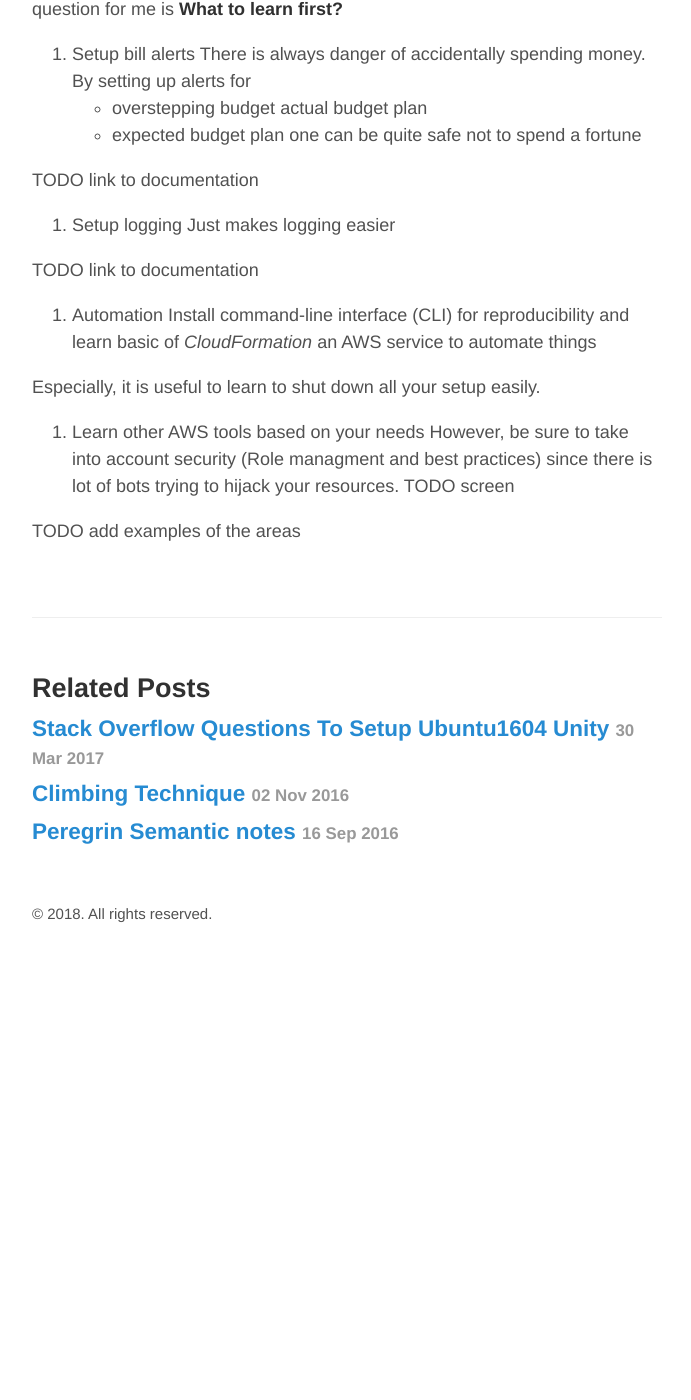
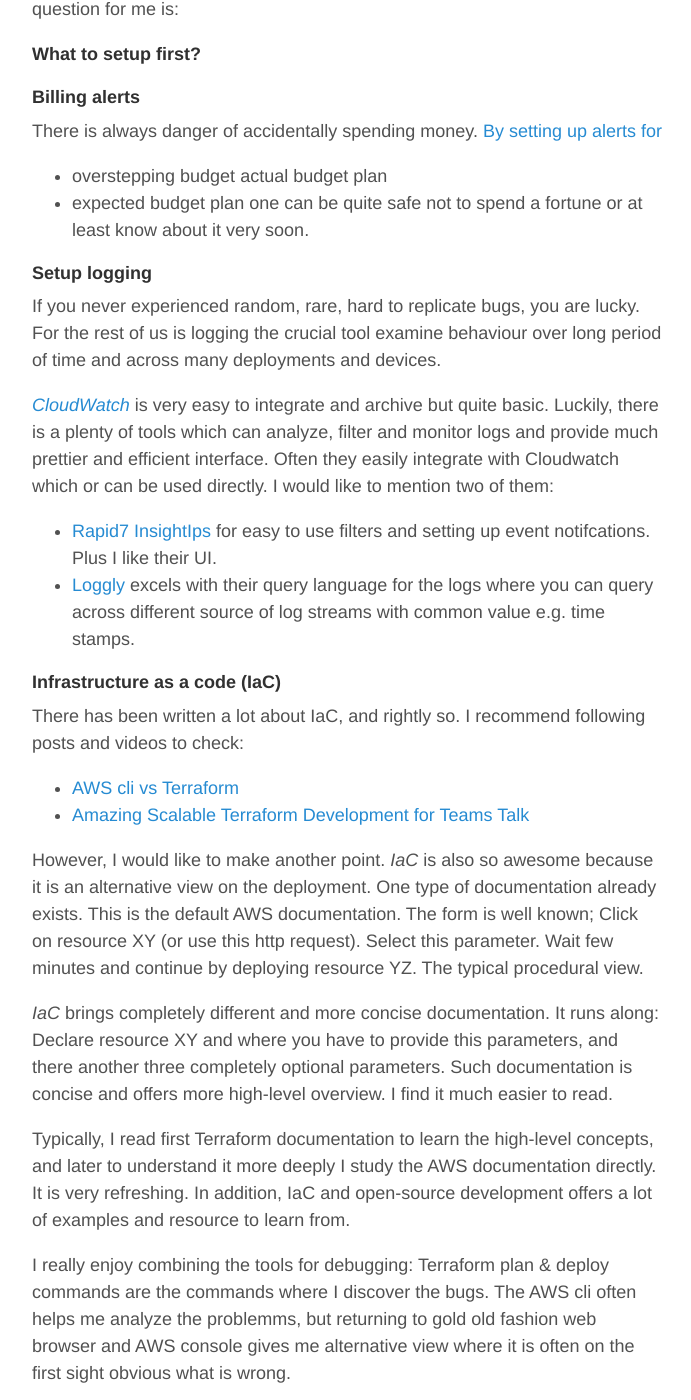
Before and after one commit to oplatek/oplatek.github.io, a Jekyll site: the page built from _posts/2017-05-04-notes-on-aws.md, in a window 1280 px wide and 1400 px high, scrolled down 313 px. Shown: the whole window, without its empty margins (293-984 px from the left). Built offline with Jekyll 4.4.1, drawn with Linux system fonts in a browser that asks for light colours; before the commit the page ends 1276 px from its top, so only the background shows below that; some of the changed text lies outside the part shown.

Commit message:
notes on tf

```diff
--- a/_posts/2017-05-04-notes-on-aws.md
+++ b/_posts/2017-05-04-notes-on-aws.md
@@ -7,29 +7,55 @@
 
 ### What to learn first?
 AWS is useful, well documented but overwhelming.
-The most important question for me is **What to learn first?**
+The most important question for me is:
 
-1. Setup bill alerts
+**What to setup first?**
+
+#### Billing alerts
  There is always danger of accidentally spending money.
- By setting up alerts for
+ [By setting up alerts for](https://docs.aws.amazon.com/AmazonCloudWatch/latest/monitoring/monitor_estimated_charges_with_cloudwatch.html#turning_on_billing_metrics)
   - overstepping budget actual budget plan
   - expected budget plan
- one can be quite safe not to spend a fortune
+ one can be quite safe not to spend a fortune or at least know about it very soon.
 
- TODO link to documentation
+#### Setup logging
+If you never experienced random, rare, hard to replicate bugs, you are lucky. For the rest of us is logging the crucial tool examine behaviour over long period of time and across many deployments and devices.
 
-2. Setup logging
- Just makes logging easier
+[*CloudWatch*](https://docs.aws.amazon.com/AmazonCloudWatch/latest/monitoring/WhatIsCloudWatch.html) is very easy to integrate and archive but quite basic.
+Luckily, there is a plenty of tools which can analyze, filter and monitor logs and provide much prettier and efficient interface.
+Often they easily integrate with Cloudwatch which or can be used directly.
+I would like to mention two of them:
+- [Rapid7 InsightIps](https://www.rapid7.com/products/insight-platform/) for easy to use filters and setting up event notifcations. Plus I like their UI.
+- [Loggly](https://www.loggly.com/) excels with their query language for the logs where you can query across different source of log streams with common value e.g. time stamps.
 
- TODO link to documentation
+#### Infrastructure as a code (IaC)
+There has been written a lot about IaC, and rightly so.
+I recommend following posts and videos to check:
+ - [AWS cli vs Terraform](https://www.stratoscale.com/blog/datacenter/choosing-the-right-provisioning-tool-terraform-vs-aws-cloudformation/)
+ - [Amazing Scalable Terraform Development for Teams Talk](https://www.youtube.com/watch?v=wgzgVm7Sqlk&t=3s)
 
-3. Automation
-Install command-line interface (CLI) for reproducibility and learn basic of *CloudFormation* an AWS service to automate things
+However, I would like to make another point.
+*IaC* is also so awesome because it is an alternative view on the deployment.
+One type of documentation already exists. This is the default AWS documentation.
+The form is well known; Click on resource XY (or use this http request). Select this parameter. Wait few minutes and continue by deploying resource YZ.
+The typical procedural view.
 
-Especially, it is useful to learn to shut down all your setup easily.
+*IaC* brings completely different and more concise documentation. It runs along: Declare resource XY and where you have to provide this parameters, and there another three completely optional parameters.
+Such documentation is concise and offers more high-level overview.
+I find it much easier to read.
 
-4. Learn other AWS tools based on your needs
-However, be sure to take into account security (Role managment and best practices) since there is lot of bots trying to hijack your resources.
-TODO screen
+Typically, I read first Terraform documentation to learn the high-level concepts, and later to understand it more deeply I study the AWS documentation directly.
+It is very refreshing.
+In addition, IaC and open-source development offers a lot of examples and resource to learn from.
 
-TODO add examples of the areas
+I really enjoy combining the tools for debugging: Terraform plan & deploy commands are the commands where I discover the bugs. The AWS cli often helps me analyze the problemms, but returning to gold old fashion web browser and AWS console gives me alternative view where it is often on the first sight obvious what is wrong.
+
+### List of services which I use
+- EC2
+    - autoscaling groups
+- ECR
+- ECS/Fargate
+- CloudWatch
+- ALB or ELB
+- S3
+- Route 53
```
